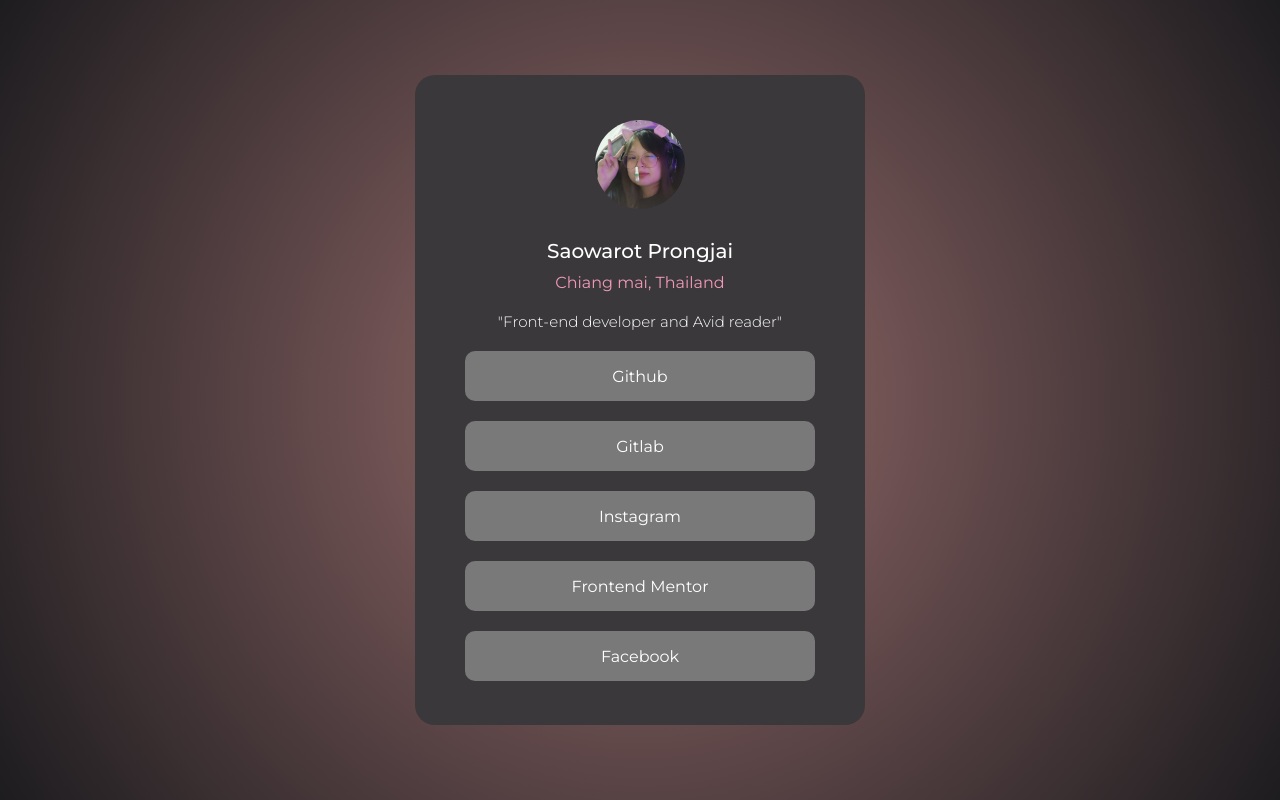
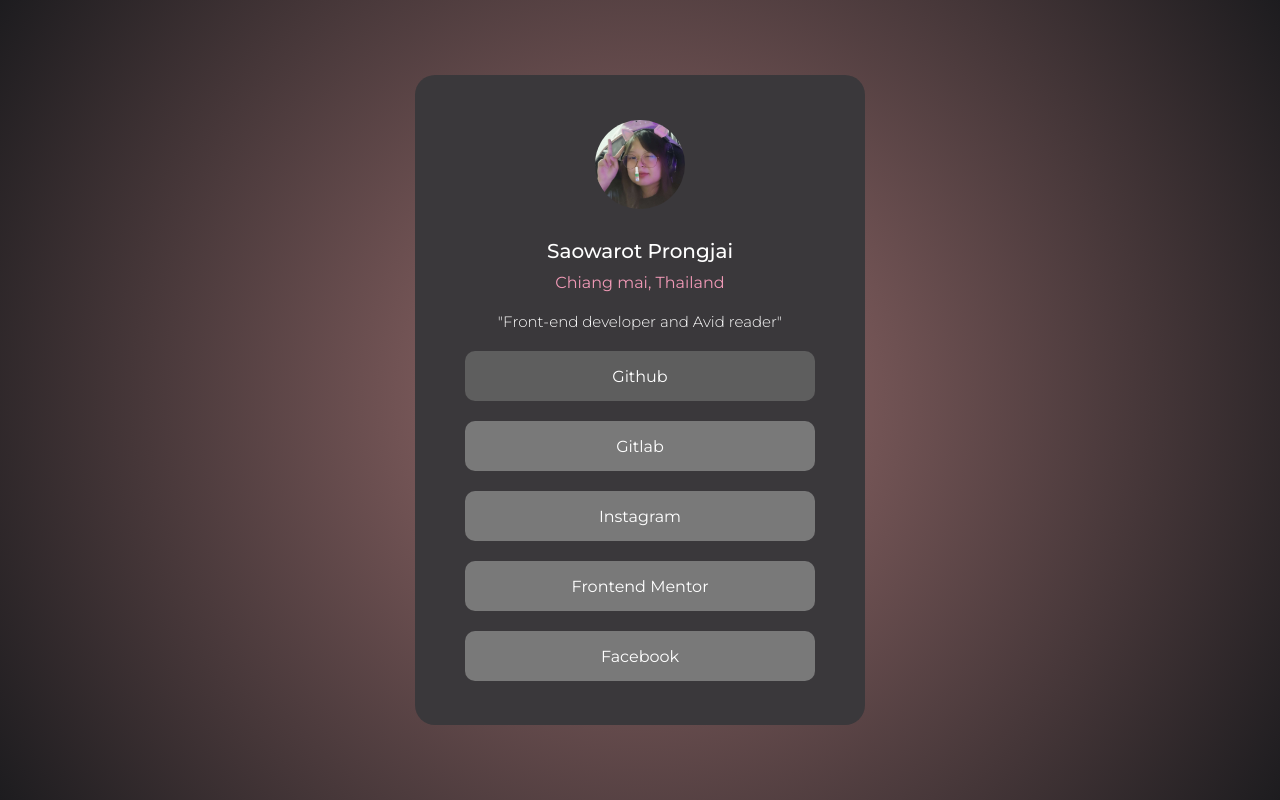
Before and after one commit to Moji-256/Bing-Frontend-mentor-social-link-profile, a plain HTML site: page index.html in a window 1280 px wide. In both pictures the pointer is over the link "Github". Drawn offline with Linux system fonts and the light colour scheme.

Commit message:
Fix: index.html make hover

```diff
--- a/style.css
+++ b/style.css
@@ -89,3 +89,7 @@
     justify-content: center;
     text-decoration: none;
 }
+
+.link:hover{
+    background-color: rgb(94, 94, 94);
+}
```
